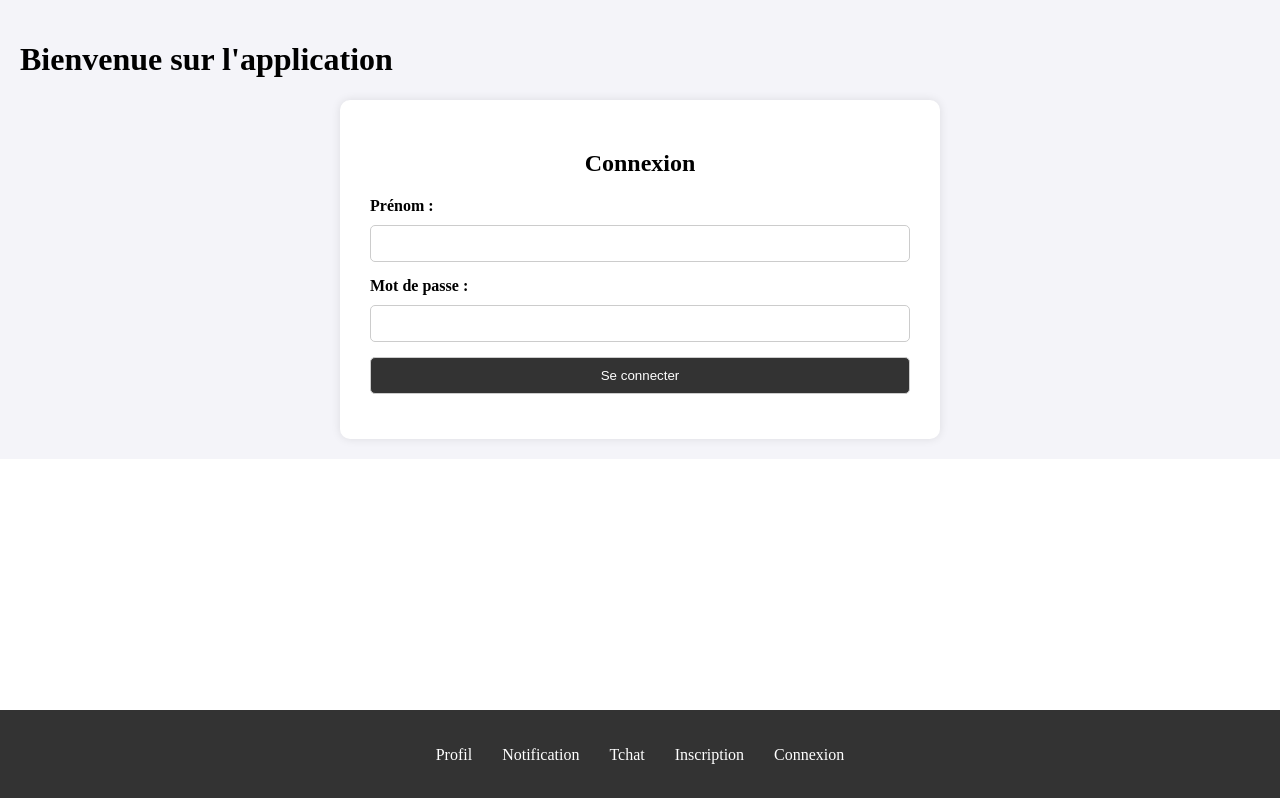
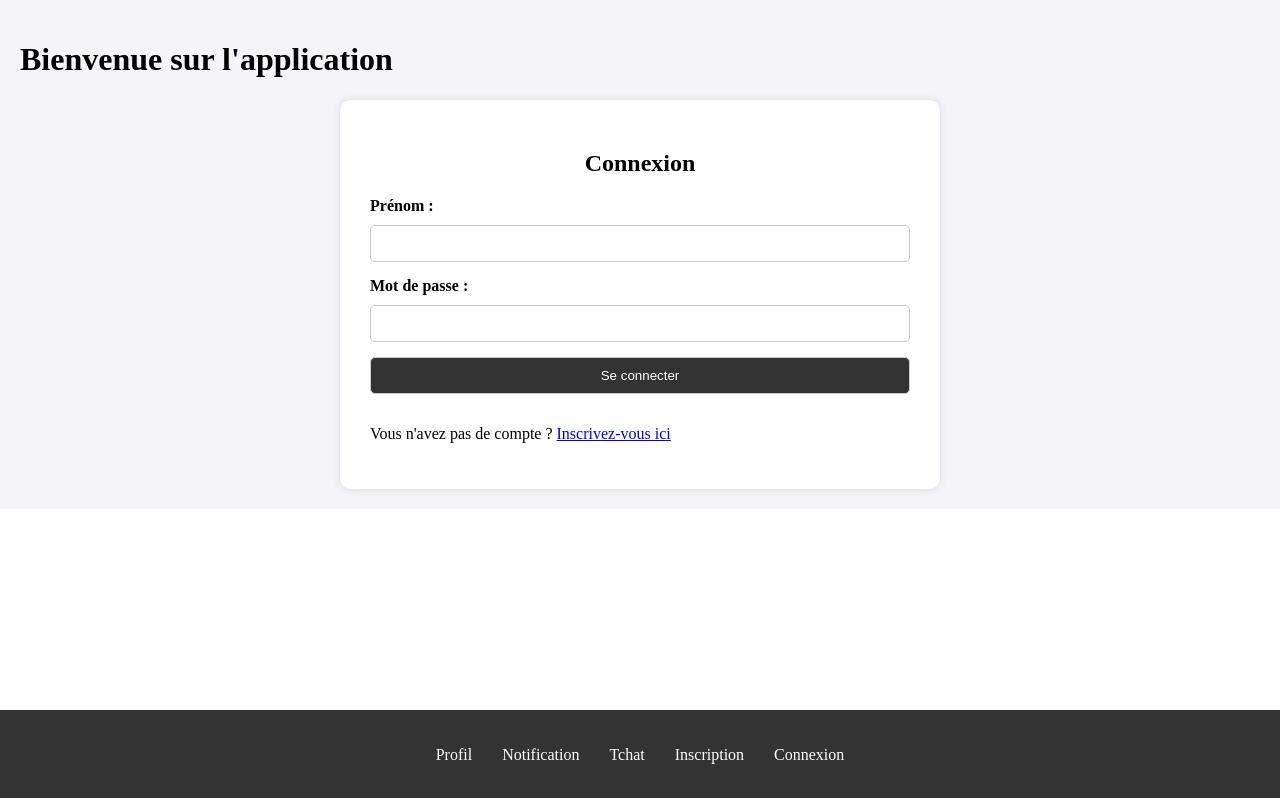
Before and after one commit to DevsAreAlsoHumans/Lovidate, a React (Vite) app in the folder front/: page /connexion in a window 1280 px wide. Built offline with nearby package versions, Linux system fonts and the light colour scheme.

Commit message:
add link inscription

```diff
--- a/front/src/components/connexion.jsx
+++ b/front/src/components/connexion.jsx
@@ -1,15 +1,16 @@
 import React, { useState } from 'react';
+import { useNavigate } from 'react-router-dom';
+import { Link } from 'react-router-dom';
 import '../style/inscription.css';
 import '../style/connexion.css';
 
-const Connexion = () => {
-    // Déclaration des états pour chaque champ du formulaire
+const Connexion = ({ setIsAuthenticated }) => {
     const [prenom, setPrenom] = useState('');
     const [password, setPassword] = useState('');
     const [message, setMessage] = useState('');
-    const [messageType, setMessageType] = useState(''); // Pour gérer le type de message (succès ou erreur)
+    const [messageType, setMessageType] = useState('');
+    const navigate = useNavigate();
 
-    // Gestion de la soumission du formulaire
     const handleSubmit = async (e) => {
         e.preventDefault();
 
@@ -19,12 +20,8 @@ const Connexion = () => {
             return;
         }
 
-        const data = {
-            prenom,
-            password,
-        };
+        const data = { prenom, password };
 
-        // Envoi des données au serveur avec fetch
         try {
             const response = await fetch('connexion.php', {
                 method: 'POST',
@@ -39,6 +36,9 @@ const Connexion = () => {
             if (result.success) {
                 setMessage('Connexion réussie !');
                 setMessageType('success');
+                localStorage.setItem('user', JSON.stringify(result.user));
+                setIsAuthenticated(true);
+                navigate('/');
             } else {
                 setMessage('Les informations de connexion ne correspondent pas');
                 setMessageType('error');
@@ -54,27 +54,17 @@ const Connexion = () => {
             <h2>Connexion</h2>
             <form onSubmit={handleSubmit}>
                 <label htmlFor="prenom">Prénom :</label>
-                <input
-                    type="text"
-                    id="prenom"
-                    value={prenom}
-                    onChange={(e) => setPrenom(e.target.value)}
-                    required
-                />
+                <input type="text" id="prenom" value={prenom} onChange={(e) => setPrenom(e.target.value)} required/>
 
                 <label htmlFor="password">Mot de passe :</label>
-                <input
-                    type="password"
-                    id="password"
-                    value={password}
-                    onChange={(e) => setPassword(e.target.value)}
-                    required
-                />
+                <input type="password" id="password" value={password} onChange={(e) => setPassword(e.target.value)} required/>
 
                 <button type="submit">Se connecter</button>
             </form>
 
             {message && <div className={`message ${messageType}`}>{message}</div>}
+
+            <p>Vous n'avez pas de compte ? <Link to="/inscription">Inscrivez-vous ici</Link></p>
         </div>
     );
 };
```
